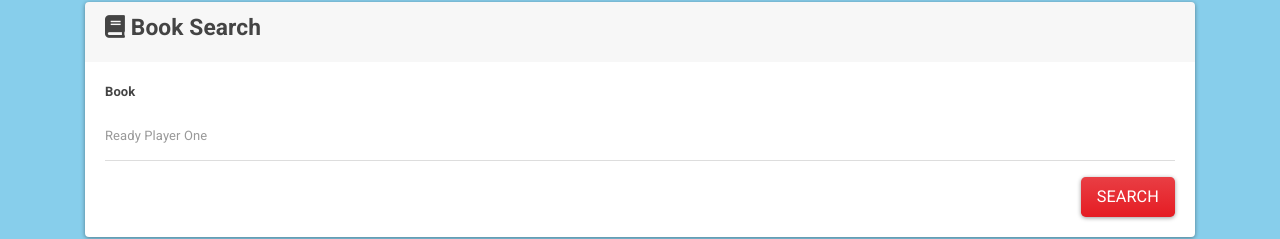
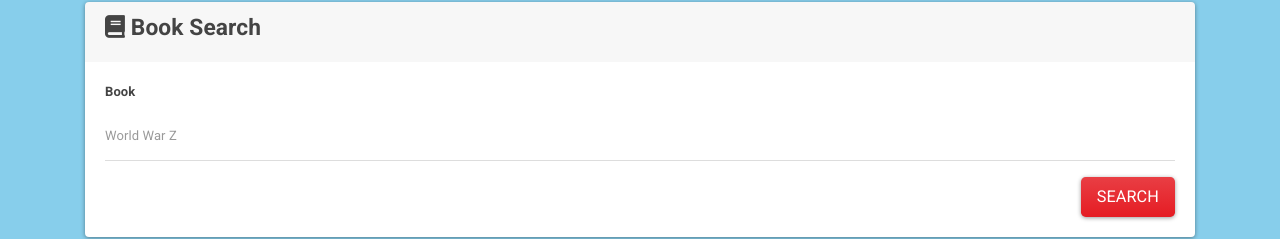
Before and after one commit to paulmhan/google-book-search, a React (Create React App) app in the folder client/: page / in a window 1280 px wide. Shown: the part 452-691 px from the top of the page. Built offline with nearby package versions, Linux system fonts and the light colour scheme; some icons are missing.

Commit message:
example usage

```diff
--- a/client/src/components/Form/index.js
+++ b/client/src/components/Form/index.js
@@ -12,7 +12,7 @@ function Form({ q, handleInputChange, handleFormSubmit }) {
           id="Title"
           type="text"
           value={q}
-          placeholder="Ready Player One"
+          placeholder="World War Z"
           name="q"
           onChange={handleInputChange}
           required
```
Also changed, not shown: 2 other files (tests, documents, lock files or other folders).
